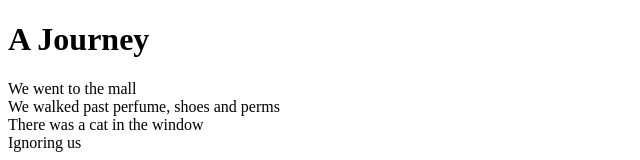
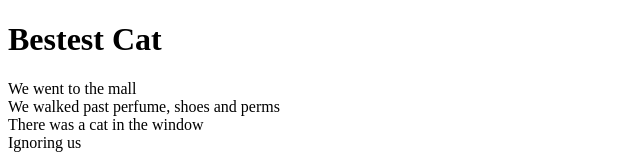
Before and after one commit to robords/me, a website: page src/content/mall.html in a window 1280 px wide. Shown: the top 160 px of the page, without its empty margins (0-640 px from the left). Drawn offline with Linux system fonts and the light colour scheme.

Commit message:
edited mall

```diff
--- a/src/content/mall.html
+++ b/src/content/mall.html
@@ -3,11 +3,11 @@
 <head>
     <meta charset="UTF-8">
     <meta name="viewport" content="width=device-width, initial-scale=1.0">
-    <title>Poem 1: A Journey</title>
+    <title>Bestest Cat</title>
 </head>
 <body>
     <header>
-        <h1>A Journey</h1>
+        <h1>Bestest Cat</h1>
     </header>
     <section>
         <p>
```
